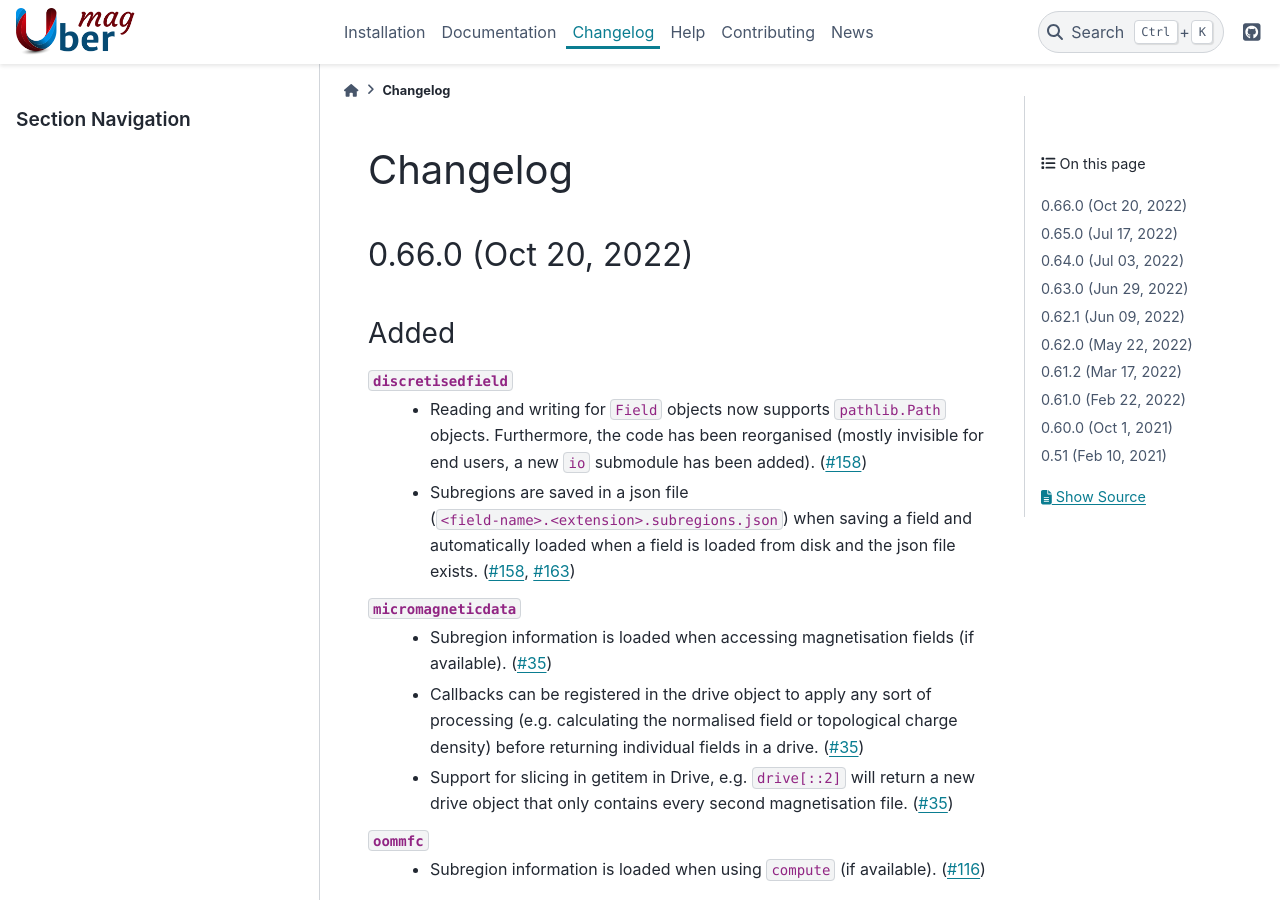
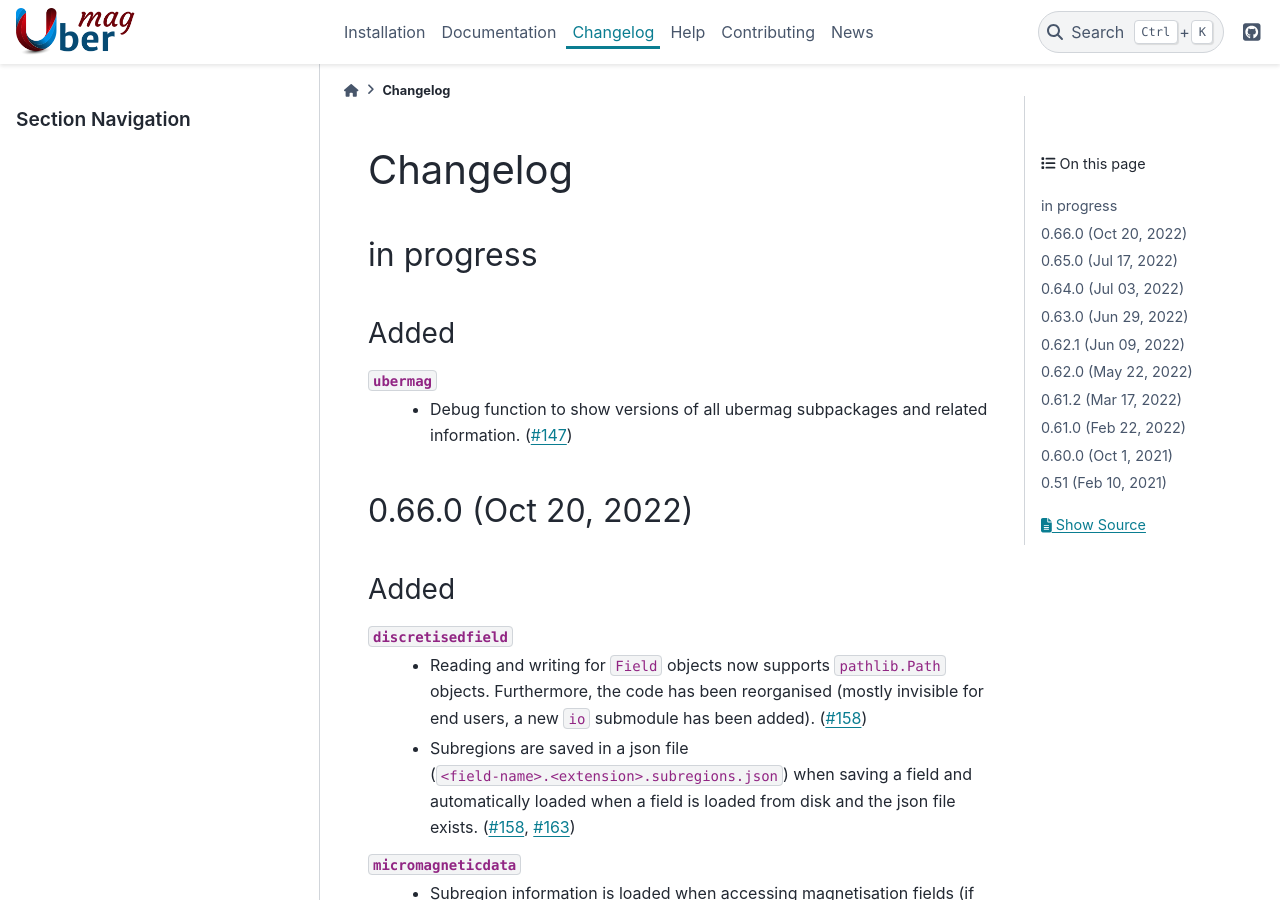
Before and after one commit to ubermag/ubermag.github.io, a Sphinx documentation site: the page built from source/changelog.rst, in a window 1280 px wide and 900 px high. Built offline with Sphinx 7.4.7 and the PyData theme 0.15.4, drawn with Linux system fonts in a browser that asks for light colours; pages that are not in the unit, such as notebooks, are missing from menus.

Commit message:
Update changelog (ubermag.debug_info)

```diff
--- a/source/changelog.rst
+++ b/source/changelog.rst
@@ -1,6 +1,16 @@
 =========
 Changelog
 =========
+
+in progress
+===========
+
+Added
+-----
+
+``ubermag``
+  - Debug function to show versions of all ubermag subpackages and related
+    information. (`#147 <https://github.com/ubermag/ubermag/pull/147>`__)
 
 0.66.0 (Oct 20, 2022)
 =====================
```
